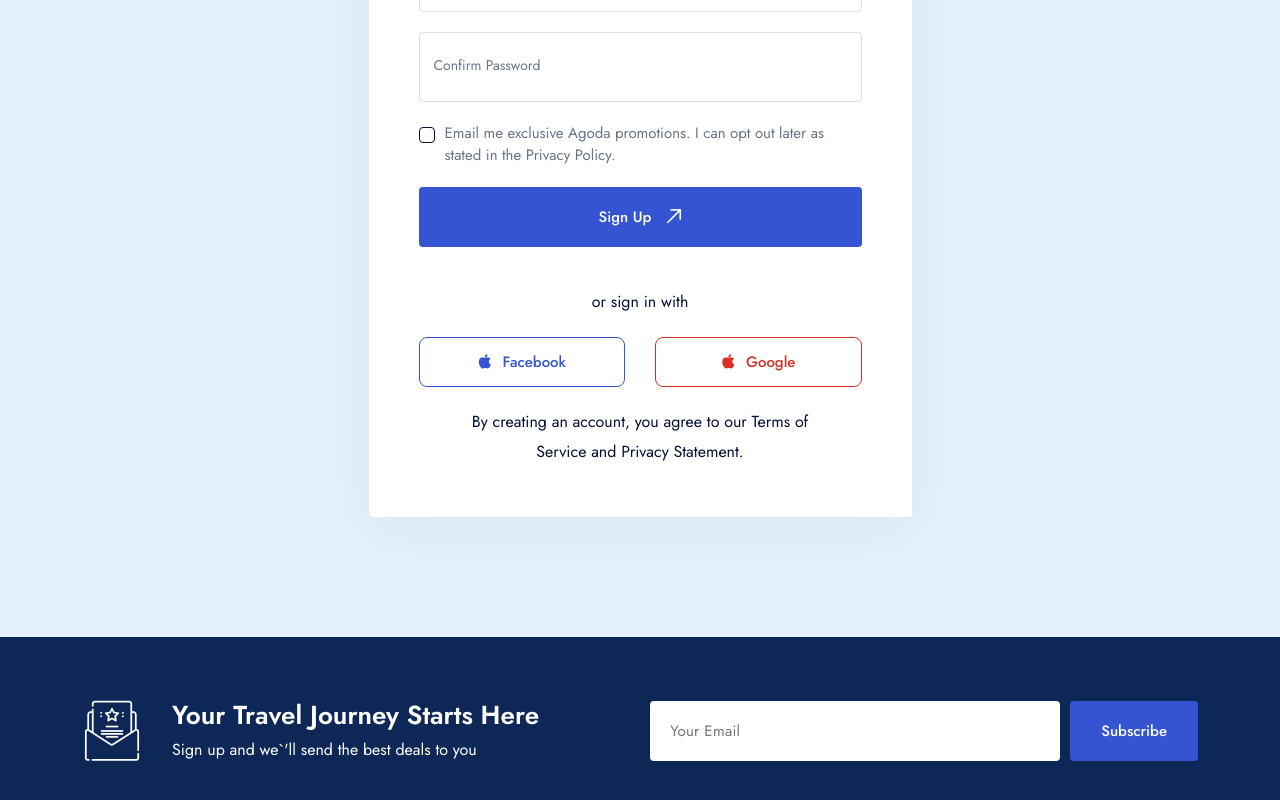
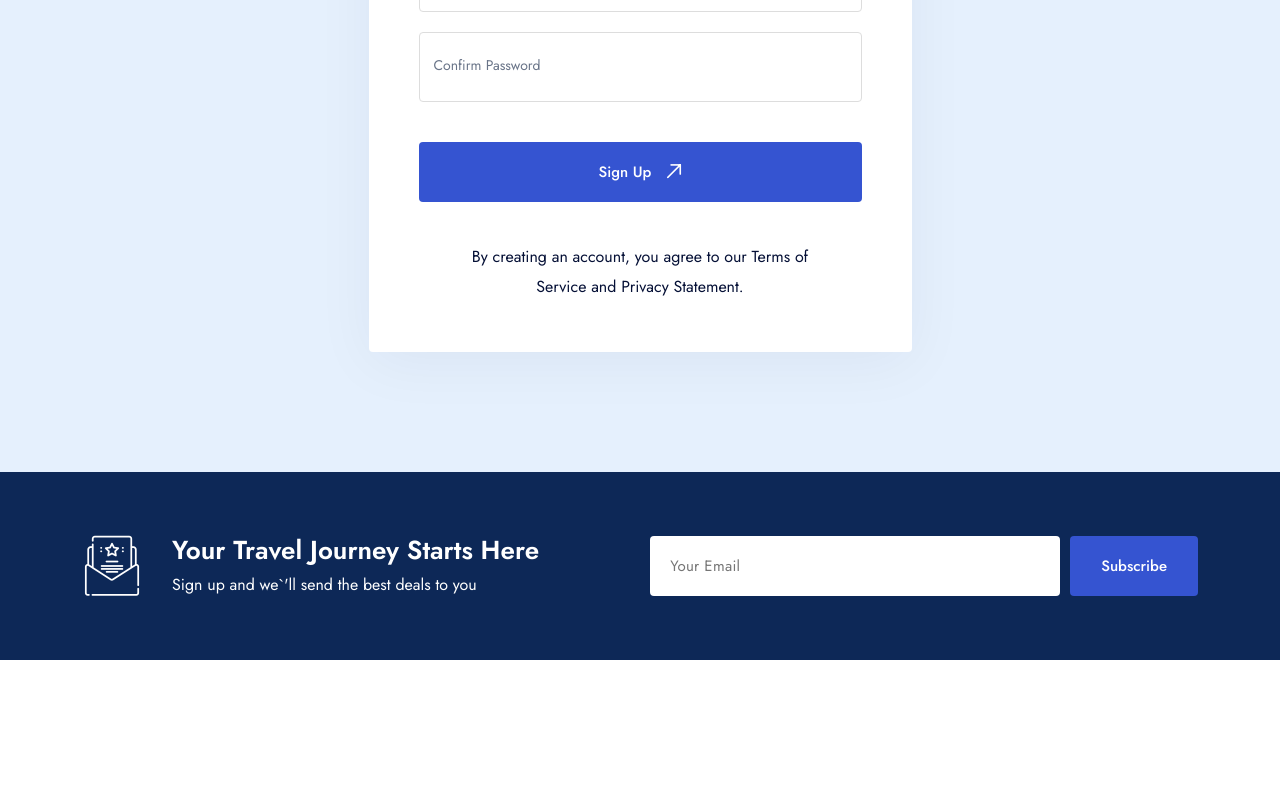
Before and after one commit to Raksyak-MST/booking-engine, a Next.js app: page /signup in a window 1280 px wide. Shown: the part 680-1480 px from the top of the page. After the commit the page ends 1340 px from the top, so only its background shows below. Built offline with nearby package versions, Linux system fonts and the light colour scheme.

Commit message:
add consistent header and footer with login and sign up pages

```diff
--- a/app/(others)/signup/page.jsx
+++ b/app/(others)/signup/page.jsx
@@ -1,6 +1,6 @@
 import dynamic from "next/dynamic";
 import CallToActions from "@/components/common/CallToActions";
-import DefaultHeader from "@/components/header/default-header";
+import DefaultHeader from "@/components/header/header-11";
 import DefaultFooter from "@/components/footer/default";
 import LoginWithSocial from "@/components/common/LoginWithSocial";
 import SignUpForm from "@/components/common/SignUpForm";
@@ -31,10 +31,6 @@
 
                 <div className="row y-gap-20 pt-30">
                   <div className="col-12">
-                    <div className="text-center">or sign in with</div>
-                  </div>
-                  <LoginWithSocial />
-                  <div className="col-12">
                     <div className="text-center px-30">
                       By creating an account, you agree to our Terms of Service
                       and Privacy Statement.
@@ -52,7 +48,7 @@
       <CallToActions />
       {/* End Call To Actions Section */}
 
-      <DefaultFooter />
+      {/* <DefaultFooter /> */}
       {/* End Call To Actions Section */}
     </>
   );
--- a/components/common/SignUpForm.jsx
+++ b/components/common/SignUpForm.jsx
@@ -55,18 +55,6 @@
       {/* End .col */}
 
       <div className="col-12">
-        <div className="d-flex ">
-          <div className="form-checkbox mt-5">
-            <input type="checkbox" name="name" />
-            <div className="form-checkbox__mark">
-              <div className="form-checkbox__icon icon-check" />
-            </div>
-          </div>
-          <div className="text-15 lh-15 text-light-1 ml-10">
-            Email me exclusive Agoda promotions. I can opt out later as stated
-            in the Privacy Policy.
-          </div>
-        </div>
       </div>
       {/* End .col */}
 
```
Also changed, not shown: app/(others)/login/page.jsx (+1 -8 lines).
